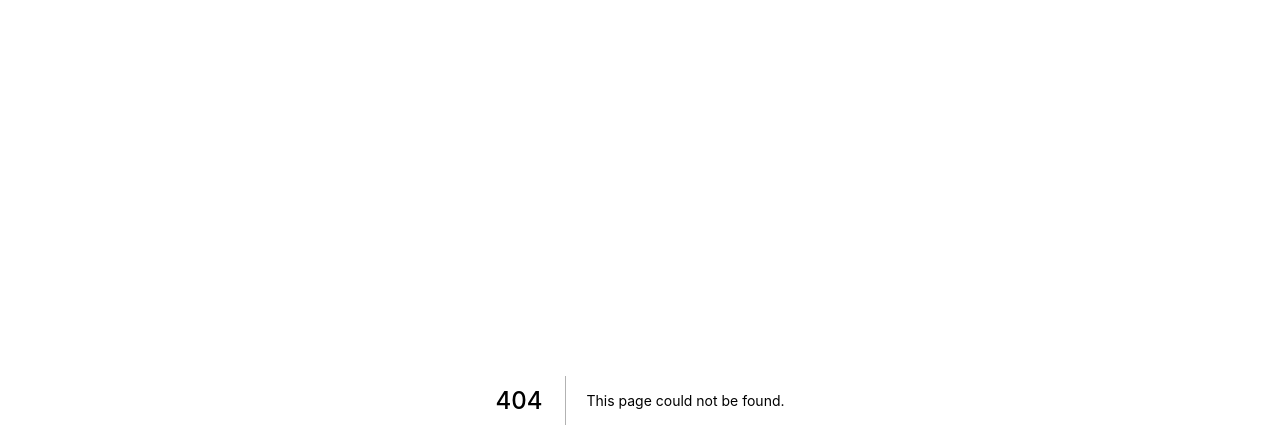
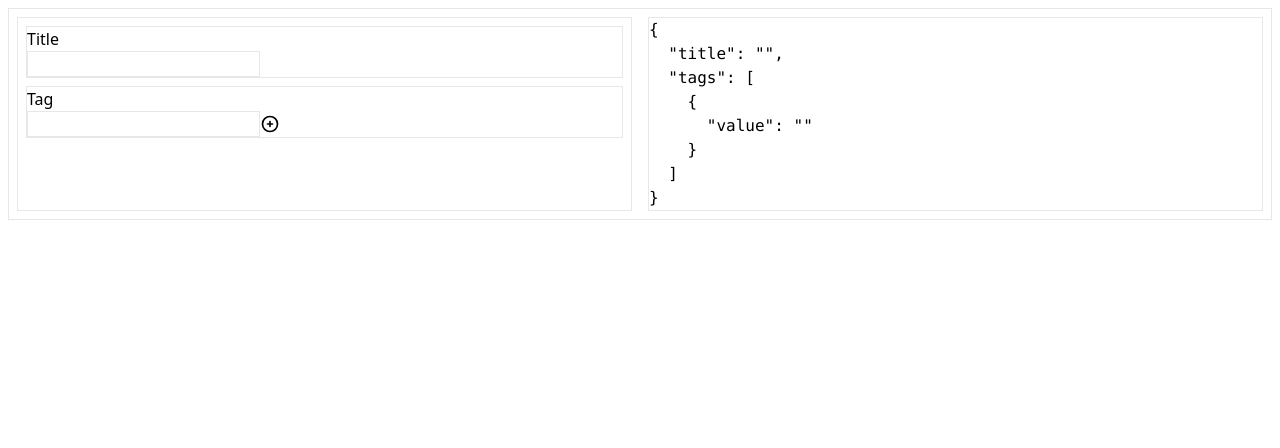
Before and after one commit to ryuuuki-k/tsx-ui-libs, a Next.js app: page /form/dynamic-form in a window 1280 px wide. Before the commit this address had no page. Shown: the top 448 px of the page. Built offline with nearby package versions, Linux system fonts and the light colour scheme.

Commit message:
add DynamicForm

```diff
--- a/package.json
+++ b/package.json
@@ -12,7 +12,8 @@
     "next": "12.1.6",
     "react": "18.1.0",
     "react-dom": "18.1.0",
-    "react-hook-form": "^7.30.0"
+    "react-hook-form": "^7.30.0",
+    "react-icons": "^4.3.1"
   },
   "devDependencies": {
     "@types/node": "17.0.31",
--- /dev/null
+++ b/pages/form/dynamic-form.tsx
@@ -0,0 +1,65 @@
+import { useFieldArray, useForm } from 'react-hook-form';
+import { HiOutlineMinusCircle, HiOutlinePlusCircle } from 'react-icons/hi';
+
+const DynamicForm = () => {
+  const defaultValues = {
+    title: '',
+    tags: [
+      {
+        value: '',
+      },
+    ],
+  };
+
+  const {
+    register,
+    control,
+    watch,
+    formState: { errors },
+  } = useForm({ defaultValues });
+
+  const { fields, insert, remove } = useFieldArray({ control, name: 'tags' });
+
+  return (
+    <div className="m-2 grid grid-cols-1 justify-center border lg:grid-cols-2">
+      <form action="" className="m-2 border">
+        <div className="m-2 border">
+          <h3>Title</h3>
+          <input type="text" className="border" {...register('title')} />
+        </div>
+        <div className="m-2 border">
+          <h3>Tag</h3>
+          <div className="space-y-2">
+            {fields.map((_, i) => (
+              <div key={i}>
+                <div className="flex items-center">
+                  <input
+                    type="text"
+                    className="border"
+                    {...register(`tags.${i}.value`)}
+                  />
+                  {fields.length > 1 && (
+                    <button type="button" onClick={() => remove(i)}>
+                      <HiOutlineMinusCircle className="text-xl" type="button" />
+                    </button>
+                  )}
+                  <button onClick={() => insert(i + 1, {})} type="button">
+                    <HiOutlinePlusCircle className="text-xl" />
+                  </button>
+                </div>
+                {errors.tags?.[i]?.value && (
+                  <p>{errors.tags?.[i]?.value?.message}</p>
+                )}
+              </div>
+            ))}
+          </div>
+        </div>
+      </form>
+      <div className="m-2 border">
+        <pre>{JSON.stringify(watch(), null, 2)}</pre>
+      </div>
+    </div>
+  );
+};
+
+export default DynamicForm;
```
Also changed, not shown: 1 other file (tests, documents, lock files or other folders).
